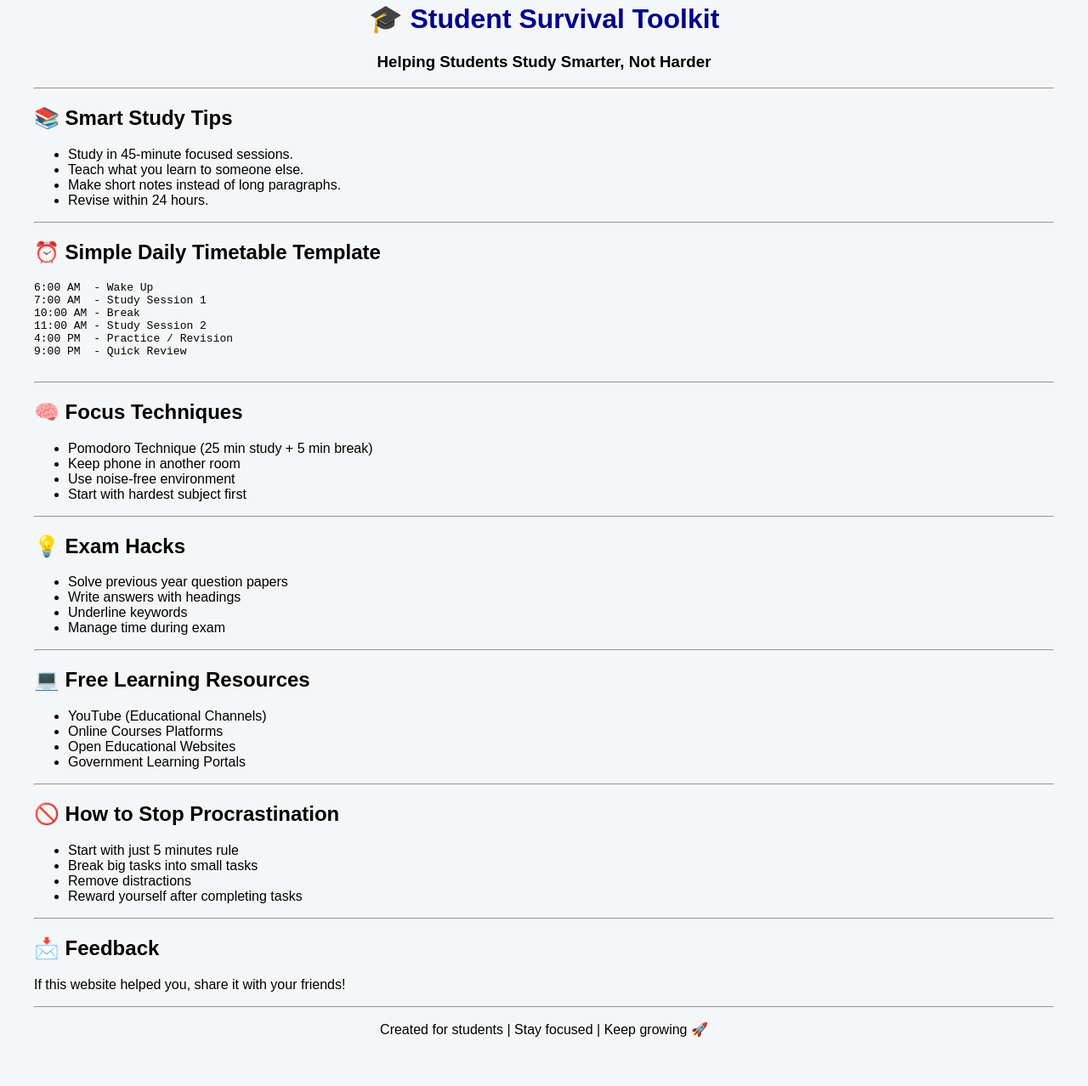
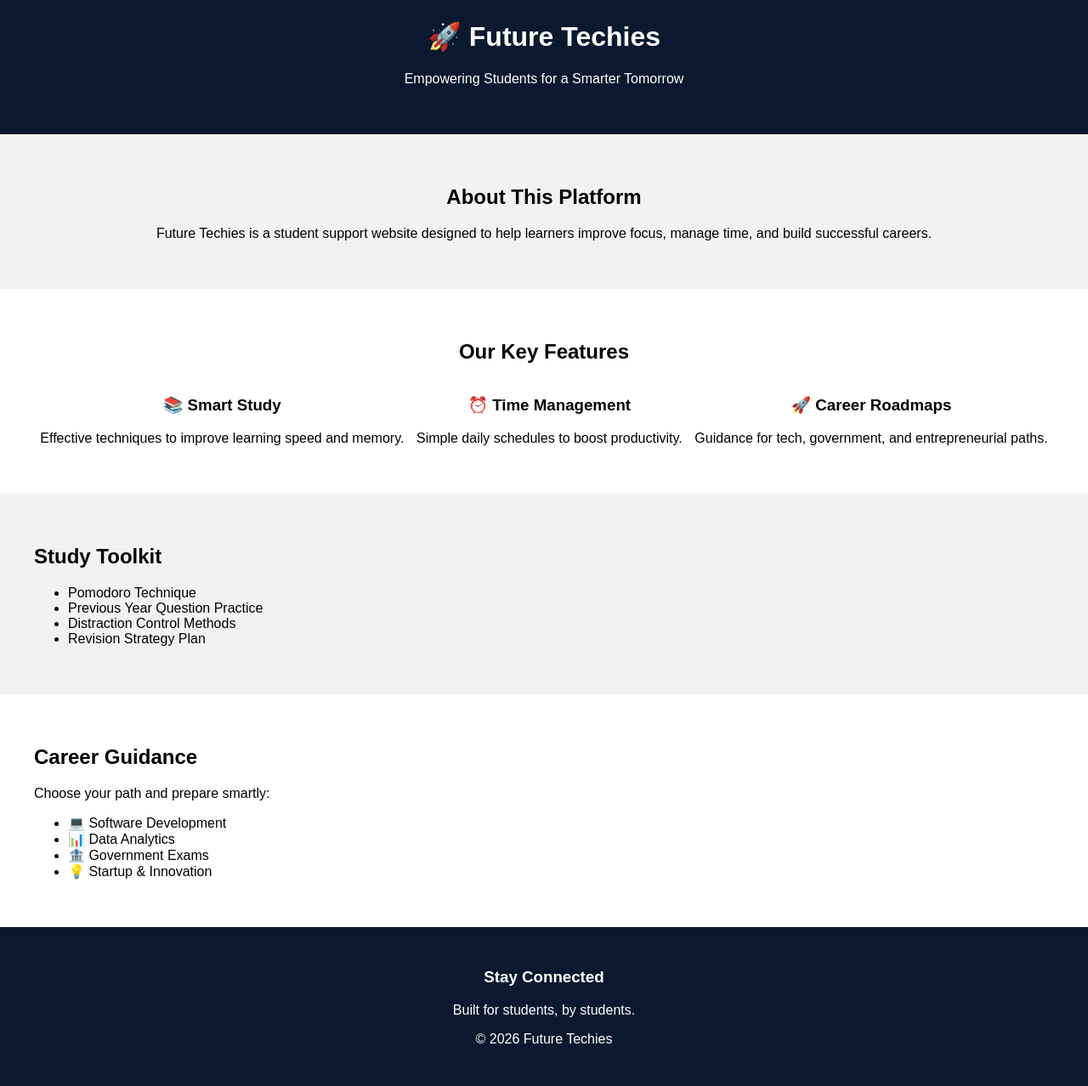
Before and after one commit to SaiPreethi994/Future_Techies_task1, a plain HTML site: page index.html in a window 1280 px wide. Shown: the part 37-1315 px from the top of the page at 85% size. Drawn offline with Linux system fonts and the light colour scheme.

Commit message:
Add files via upload

```diff
--- a/index.html
+++ b/index.html
@@ -1,91 +1,79 @@
 <!DOCTYPE html>
 <html>
 <head>
-    <title>Student Survival Toolkit</title>
+    <title>Future Techies - Student Growth Hub</title>
 </head>
 
-<body style="font-family: Arial; margin: 40px; background-color: #f4f6f8;">
+<body style="font-family: Arial; margin:0; background-color:#f2f2f2;">
 
-    <h1 style="text-align:center; color:darkblue;">
-        🎓 Student Survival Toolkit
-    </h1>
+    <!-- Header Section -->
+    <div style="background-color:#0a192f; color:white; padding:40px; text-align:center;">
+        <h1>🚀 Future Techies</h1>
+        <p>Empowering Students for a Smarter Tomorrow</p>
+    </div>
 
-    <h3 style="text-align:center;">
-        Helping Students Study Smarter, Not Harder
-    </h3>
+    <!-- About Section -->
+    <div style="padding:40px; text-align:center;">
+        <h2>About This Platform</h2>
+        <p>
+            Future Techies is a student support website designed to help learners
+            improve focus, manage time, and build successful careers.
+        </p>
+    </div>
 
-    <hr>
+    <!-- Features Section -->
+    <div style="background-color:white; padding:40px;">
+        <h2 style="text-align:center;">Our Key Features</h2>
 
-    <h2>📚 Smart Study Tips</h2>
-    <ul>
-        <li>Study in 45-minute focused sessions.</li>
-        <li>Teach what you learn to someone else.</li>
-        <li>Make short notes instead of long paragraphs.</li>
-        <li>Revise within 24 hours.</li>
-    </ul>
+        <div style="display:flex; justify-content:space-around; text-align:center;">
 
-    <hr>
+            <div>
+                <h3>📚 Smart Study</h3>
+                <p>Effective techniques to improve learning speed and memory.</p>
+            </div>
 
-    <h2>⏰ Simple Daily Timetable Template</h2>
-    <pre>
-6:00 AM  - Wake Up
-7:00 AM  - Study Session 1
-10:00 AM - Break
-11:00 AM - Study Session 2
-4:00 PM  - Practice / Revision
-9:00 PM  - Quick Review
-    </pre>
+            <div>
+                <h3>⏰ Time Management</h3>
+                <p>Simple daily schedules to boost productivity.</p>
+            </div>
 
-    <hr>
+            <div>
+                <h3>🚀 Career Roadmaps</h3>
+                <p>Guidance for tech, government, and entrepreneurial paths.</p>
+            </div>
 
-    <h2>🧠 Focus Techniques</h2>
-    <ul>
-        <li>Pomodoro Technique (25 min study + 5 min break)</li>
-        <li>Keep phone in another room</li>
-        <li>Use noise-free environment</li>
-        <li>Start with hardest subject first</li>
-    </ul>
+        </div>
+    </div>
 
-    <hr>
+    <!-- Study Tools -->
+    <div style="padding:40px;">
+        <h2>Study Toolkit</h2>
+        <ul>
+            <li>Pomodoro Technique</li>
+            <li>Previous Year Question Practice</li>
+            <li>Distraction Control Methods</li>
+            <li>Revision Strategy Plan</li>
+        </ul>
+    </div>
 
-    <h2>💡 Exam Hacks</h2>
-    <ul>
-        <li>Solve previous year question papers</li>
-        <li>Write answers with headings</li>
-        <li>Underline keywords</li>
-        <li>Manage time during exam</li>
-    </ul>
+    <!-- Career Section -->
+    <div style="background-color:white; padding:40px;">
+        <h2>Career Guidance</h2>
+        <p>Choose your path and prepare smartly:</p>
+        <ul>
+            <li>💻 Software Development</li>
+            <li>📊 Data Analytics</li>
+            <li>🏦 Government Exams</li>
+            <li>💡 Startup & Innovation</li>
+        </ul>
+    </div>
 
-    <hr>
-
-    <h2>💻 Free Learning Resources</h2>
-    <ul>
-        <li>YouTube (Educational Channels)</li>
-        <li>Online Courses Platforms</li>
-        <li>Open Educational Websites</li>
-        <li>Government Learning Portals</li>
-    </ul>
-
-    <hr>
-
-    <h2>🚫 How to Stop Procrastination</h2>
-    <ul>
-        <li>Start with just 5 minutes rule</li>
-        <li>Break big tasks into small tasks</li>
-        <li>Remove distractions</li>
-        <li>Reward yourself after completing tasks</li>
-    </ul>
-
-    <hr>
-
-    <h2>📩 Feedback</h2>
-    <p>If this website helped you, share it with your friends!</p>
-
-    <hr>
-
-    <p style="text-align:center;">
-        Created for students | Stay focused | Keep growing 🚀
-    </p>
+    <!-- Contact -->
+    <div style="background-color:#0a192f; color:white; padding:30px; text-align:center;">
+        <h3>Stay Connected</h3>
+        <p>Built for students, by students.</p>
+        <p>© 2026 Future Techies</p>
+    </div>
 
 </body>
 </html>
```
